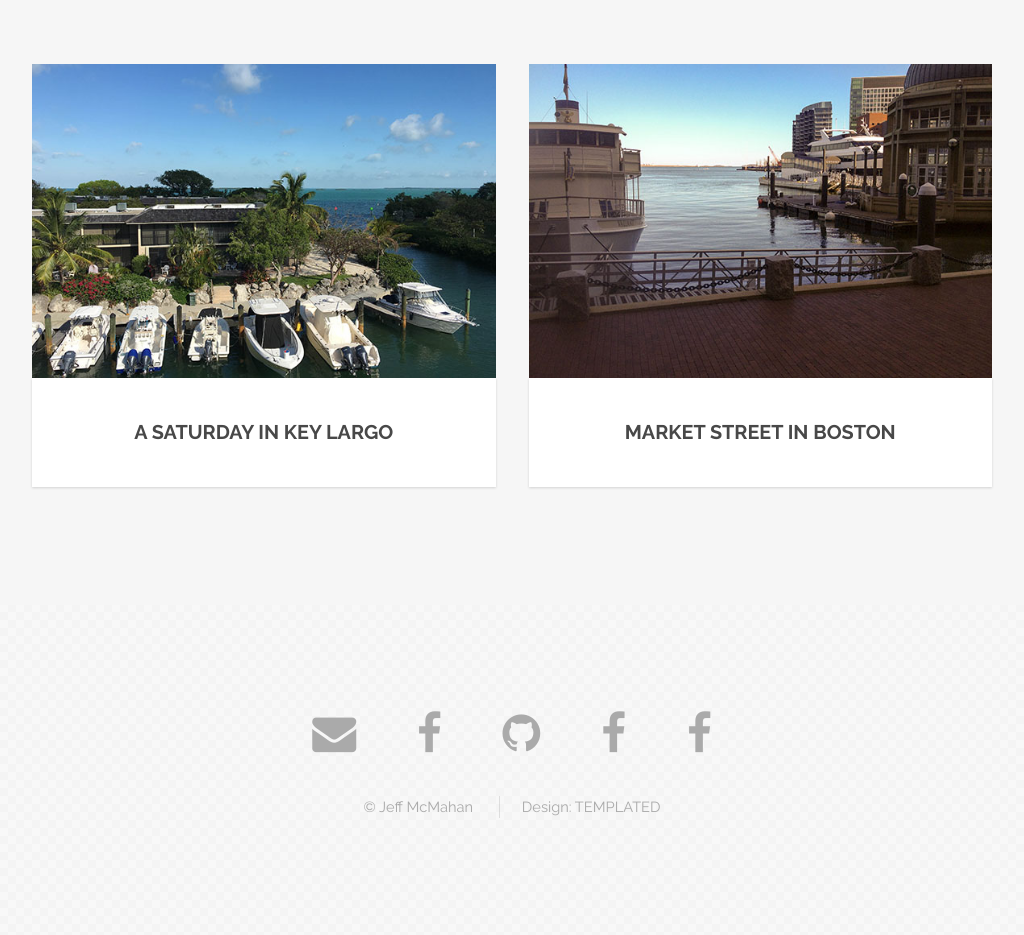
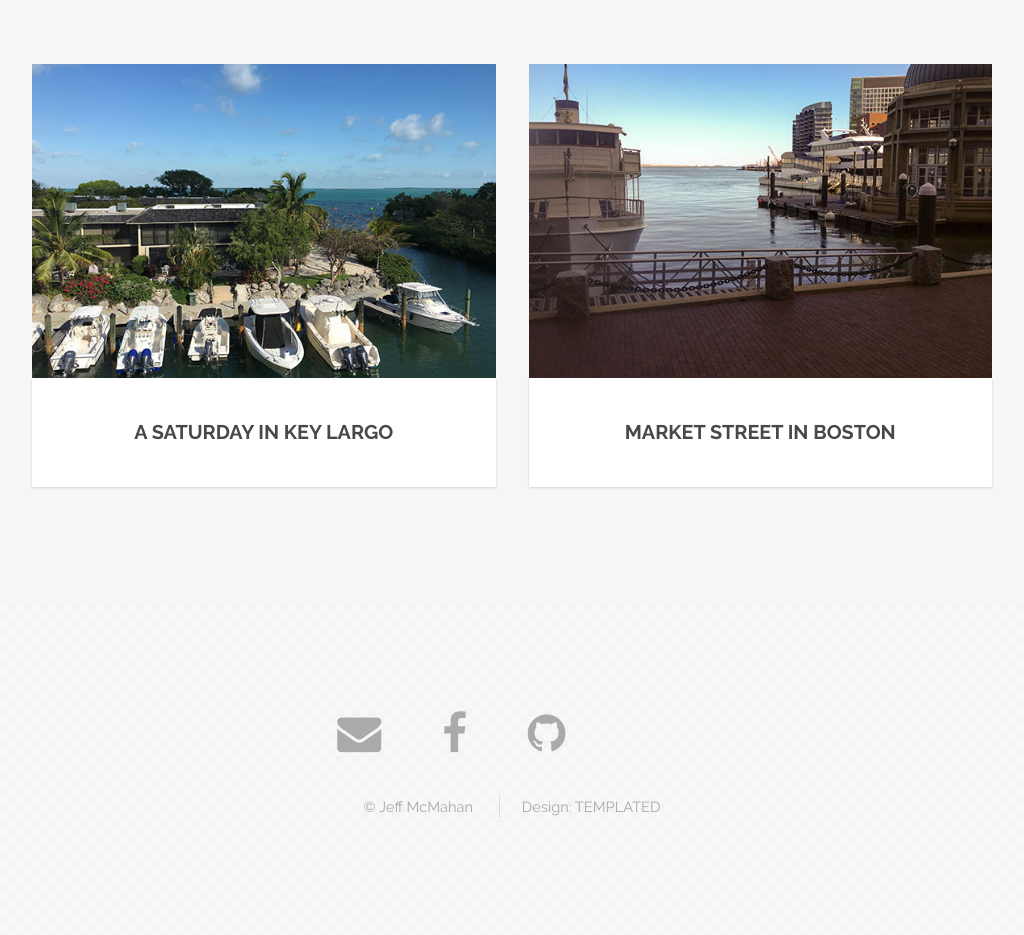
Before and after one commit to jbmcmahan/jbmcmahan.github.io, a Jekyll site: the page built from index.html, in a window 1280 px wide. Shown: the part 1060-1995 px from the top of the page, without its empty margins (128-1152 px from the left). Built offline with Jekyll 4.4.1, drawn with Linux system fonts in a browser that asks for light colours; a script that is not in the unit is left out.

Commit message:
atttempt

```diff
--- a/_includes/footer.html
+++ b/_includes/footer.html
@@ -5,8 +5,8 @@
 						<li><a href="mailto:jbmcmahan@gmail.com" class="icon fa-envelope"></a></li>
 						<li><a href="https://www.facebook.com/jeff.mcmahan.9" class="icon fa-facebook"></a></li>
 						<li><a href="https://github.com/jbmcmahan" class="icon fa-github"></a></li>
-						<li><a href="https://www.facebook.com/jeff.mcmahan.9" class="icon fa-facebook"></a></li>
-						<li><a href="https://www.facebook.com/jeff.mcmahan.9" class="icon fa-facebook"></a></li>
+						<li><a href="https://www.researchgate.net/profile/Jeffrey_Mcmahan" class="icon ai-researchgate"></a></li>
+						<li><a href="https://www.mendeley.com/profiles/jeff-mcmahan1/" class="icon ai-mendeley"></a></li>
 					</ul>
 					<ul class="copyright">
 						<li>&copy; Jeff McMahan</li>
```
